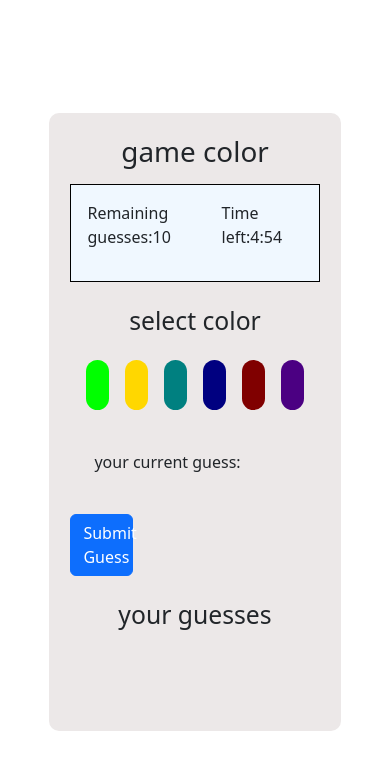
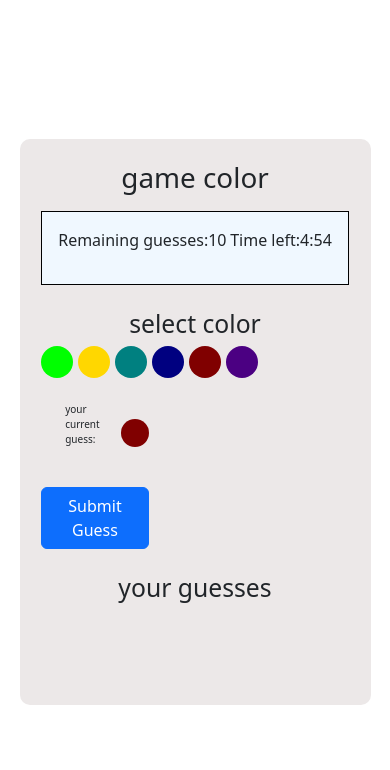
Before and after one commit to mahdi-eskandari/Teamwork.JS, a plain HTML site: page pages/index.html in a window 390 px wide. Both pictures are taken after a click on the element 195 px from the left and 384 px from the top of the page. Drawn offline with nearby package versions, Linux system fonts and the light colour scheme.

Commit message:
responsive

```diff
--- a/pages/index.html
+++ b/pages/index.html
@@ -46,6 +46,107 @@
       .bor {
         border: solid black 1px;
         background-color: aliceblue;
+      }
+
+      @media screen and (max-width: 1261px) {
+        .color {
+          width: 40px;
+          height: 40px;
+        }
+        #yourguesses > div > div > .color {
+          width: 35px;
+          height: 35px;
+        }
+        #guess {
+          align-items: center !important;
+        }
+      }
+      @media screen and (max-width: 968px) {
+        main {
+          width: 90%;
+        }
+        .color {
+          width: 42px;
+          height: 42px;
+        }
+        #guess > .color {
+          width: 35px;
+          height: 35px;
+        }
+        #guess {
+          gap: 3px !important;
+        }
+        #father ~ div > p {
+          /* background-color: blue; */
+          width: 10% !important;
+          font-size: medium !important;
+        }
+        #yourguesses > div > p {
+          width: 10%;
+          font-size: medium;
+        }
+        #yourguesses > div > div {
+          gap: 5px !important;
+        }
+      }
+      @media screen and (max-width: 725px) {
+        .color {
+          width: 32px;
+          height: 32px;
+        }
+        #father ~ div > p {
+          /* background-color: blue; */
+          width: 10% !important;
+          font-size: x-small !important;
+        }
+        #yourguesses > div > div > .color {
+          width: 30px;
+          height: 30px;
+        }
+        #guess > .color {
+          width: 28px;
+          height: 28px;
+        }
+        #yourguesses > div > p {
+          width: 10%;
+          font-size: x-small;
+        }
+        #yourguesses > div > div {
+          width: 89% !important;
+          gap: 2px !important;
+        }
+        #yourguesses > div {
+          justify-content: space-between !important;
+        }
+
+        #guess {
+          /* background-color: aqua !important; */
+          gap: 2px !important;
+        }
+        #father {
+          gap: 5px !important;
+        }
+      }
+      @media screen and (max-width: 504px) {
+        #guess {
+          flex-wrap: wrap;
+        }
+        #father {
+          padding: 0 !important;
+
+          flex-wrap: wrap;
+        }
+        #yourguesses > div > div {
+          flex-wrap: wrap;
+        }
+
+        #yourguesses > div > p {
+          width: 17%;
+          font-size: xx-small;
+        }
+        #guessbutton {
+          width: 35% !important;
+        }
       }
     </style>
   </head>
```
